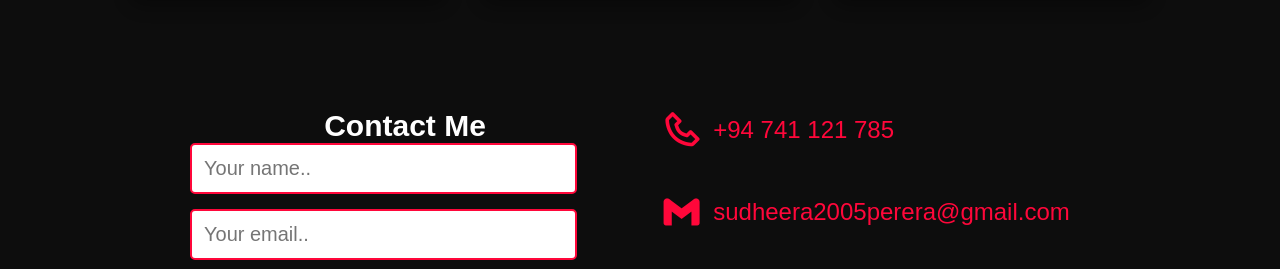
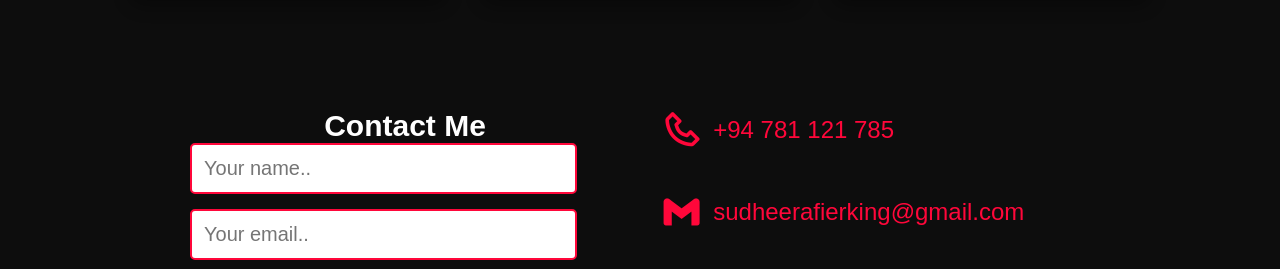
Before and after one commit to Sudheera2005/protfolio, a plain HTML site: page index.html in a window 1280 px wide. Shown: the part 2927-3196 px from the top of the page. Drawn offline with nearby package versions, Linux system fonts and the light colour scheme.

Commit message:
Updated profile

```diff
--- a/index.html
+++ b/index.html
@@ -269,12 +269,12 @@
                     <div class="icon">
                         <a href="tel:+94741121785">
                             <i class='bx bx-phone'></i>
-                            <span class="icon_text">+94 741 121 785</span>
+                            <span class="icon_text">+94 781 121 785</span>
                         </a><br>
 
                         <a href="mailto:sudheera2005perera@gmail.com">
                             <i class='bx bxl-gmail'></i>
-                            <span  class="icon_text">sudheera2005perera@gmail.com</span>
+                            <span  class="icon_text">sudheerafierking@gmail.com</span>
                         </a><br>
 
                         <a href="https://github.com/Sudheera2005" target="_blank">
```
